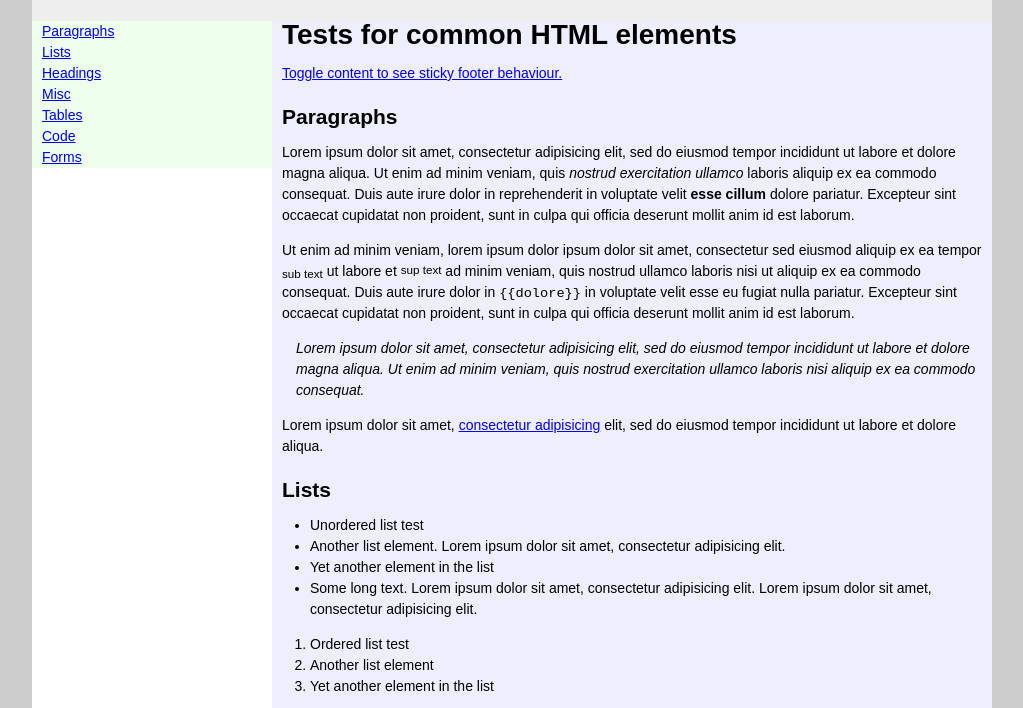
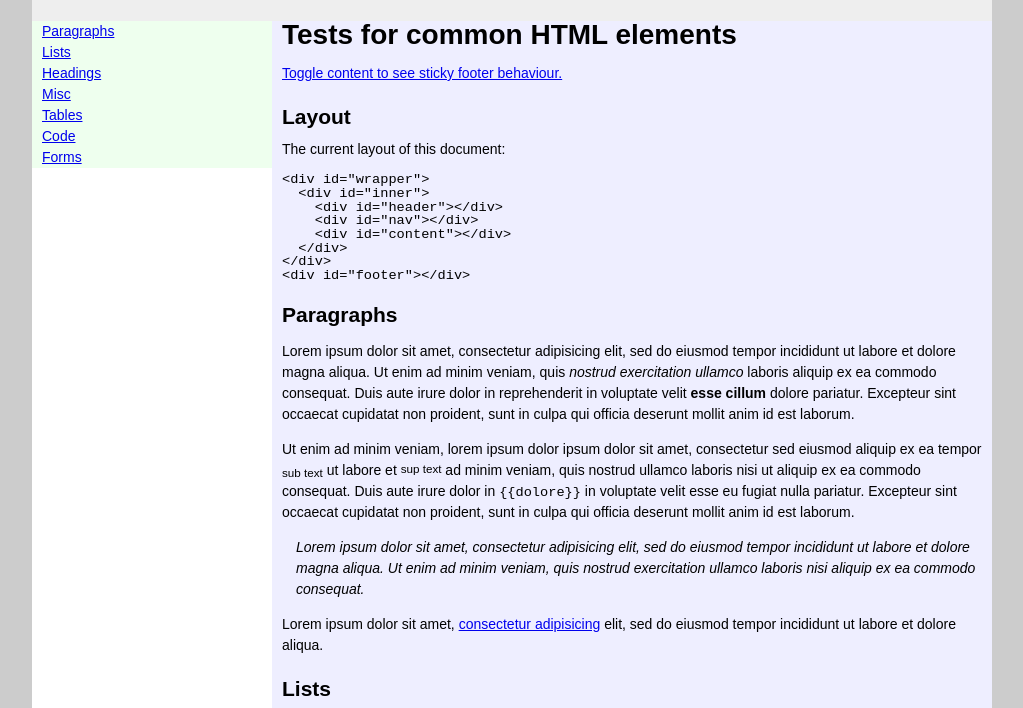
Before and after one commit to ubilabs/template, a plain HTML site: page typography.html in a window 1280 px wide. Shown: the part 39-747 px from the top of the page, without its empty margins (128-1151 px from the left). Drawn offline with nearby package versions, Linux system fonts and the light colour scheme.

Commit message:
Sample layout code added.

```diff
--- a/typography.html
+++ b/typography.html
@@ -31,6 +31,19 @@
 
       <div id="section">
         <a href="#" id="toggle">Toggle content to see sticky footer behaviour.</a>
+      </div>
+
+      <div id="layout" class="section">
+        <h3>Layout</h3>
+        The current layout of this document:
+        <pre>&lt;div id=&quot;wrapper&quot;&gt;
+  &lt;div id=&quot;inner&quot;&gt;
+    &lt;div id=&quot;header&quot;&gt;&lt;/div&gt;
+    &lt;div id=&quot;nav&quot;&gt;&lt;/div&gt;
+    &lt;div id=&quot;content&quot;&gt;&lt;/div&gt;
+  &lt;/div&gt;
+&lt;/div&gt;
+&lt;div id=&quot;footer&quot;&gt;&lt;/div&gt;</pre>
       </div>
 
       <div id="paragraphs" class="section">
```
